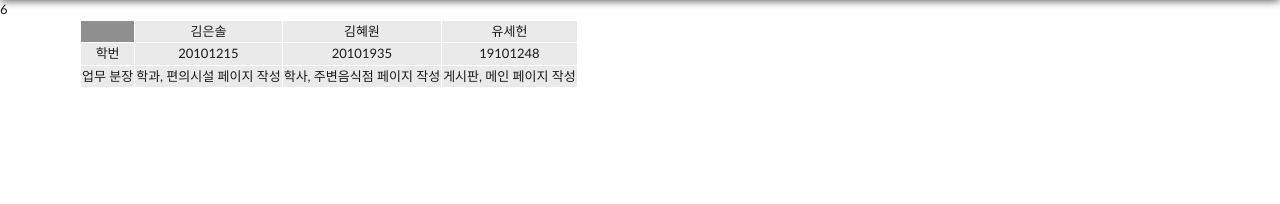
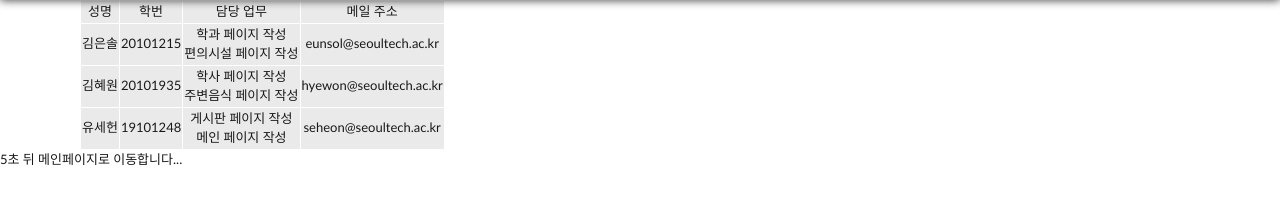
Before and after one commit to Freshman-Community/FreshmanCommunity, a plain HTML site: page frontend/index.html in a window 1280 px wide. Drawn offline with Linux system fonts and the light colour scheme.

Commit message:
docs: Update developer infos

```diff
--- a/frontend/index.html
+++ b/frontend/index.html
@@ -3,41 +3,64 @@
   <head>
     <meta charset="UTF-8" />
     <title>Redirect</title>
-    <link rel="stylesheet" href="style.css">
+    <link rel="stylesheet" href="style.css" />
   </head>
   <body>
     <div class="intro">
       <table>
-        <th>
-          <td>김은솔</td>
-          <td>김혜원</td>
-          <td>유세헌</td>
-        </th>
         <tr>
+          <td>성명</td>
           <td>학번</td>
-          <td>20101215</td>
-          <td>20101935</td>
-          <td>19101248</td>
+          <td>담당 업무</td>
+          <td>메일 주소</td>
         </tr>
         <tr>
-          <td>업무 분장</td>
-          <td>학과, 편의시설 페이지 작성</td>
-          <td>학사, 주변음식점 페이지 작성</td>
-          <td>게시판, 메인 페이지 작성</td>
+          <td>김은솔</td>
+          <td>20101215</td>
+          <td>
+            <ul>
+              <li>학과 페이지 작성</li>
+              <li>편의시설 페이지 작성</li>
+            </ul>
+          </td>
+          <td>eunsol@seoultech.ac.kr</td>
         </tr>
-        <div class="resttime"></div>
+        <tr>
+          <td>김혜원</td>
+          <td>20101935</td>
+          <td>
+            <ul>
+              <li>학사 페이지 작성</li>
+              <li>주변음식 페이지 작성</li>
+            </ul>
+          </td>
+          <td>hyewon@seoultech.ac.kr</td>
+        </tr>
+        <tr>
+          <td>유세헌</td>
+          <td>19101248</td>
+          <td>
+            <ul>
+              <li>게시판 페이지 작성</li>
+              <li>메인 페이지 작성</li>
+            </ul>
+          </td>
+          <td>seheon@seoultech.ac.kr</td>
+        </tr>
       </table>
+      <div class="resttime"></div>
     </div>
     <script>
-      let restTime = 10;
-      const restTimeDiv = document.querySelector('.resttime')
-
+      const restTimeDiv = document.querySelector(".resttime");
       function timeoutHandler(restTime) {
-        if (restTime === 0) location.replace('/main.html') ;
-        else restTimeDiv.innerHTML = restTime;
+        if (restTime === 0) location.replace("/main.html");
+        else
+          restTimeDiv.innerHTML = `${
+            restTime - 1
+          }초 뒤 메인페이지로 이동합니다...`;
         if (restTime > 0) setTimeout(() => timeoutHandler(restTime - 1), 1000);
       }
-      setTimeout(() => timeoutHandler(10), 1000)
+      setTimeout(() => timeoutHandler(10), 1000);
     </script>
   </body>
 </html>
```
